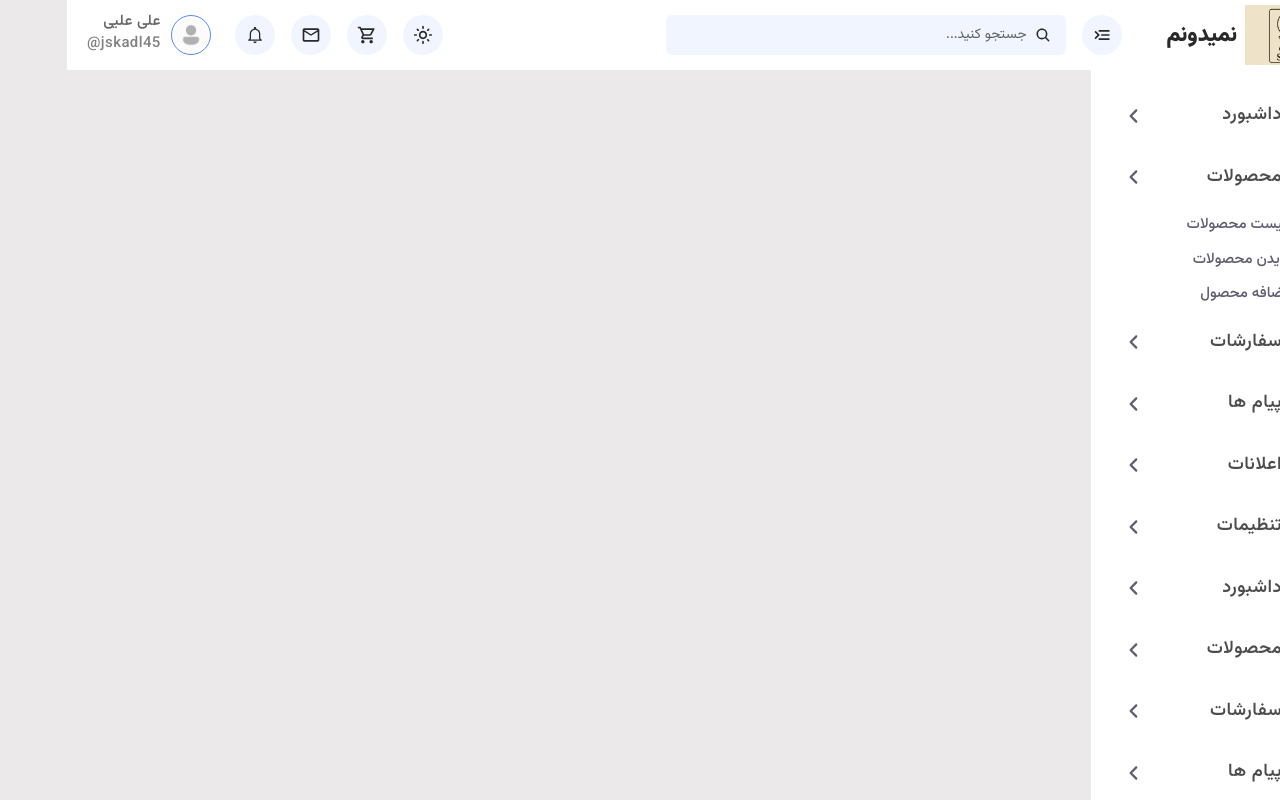
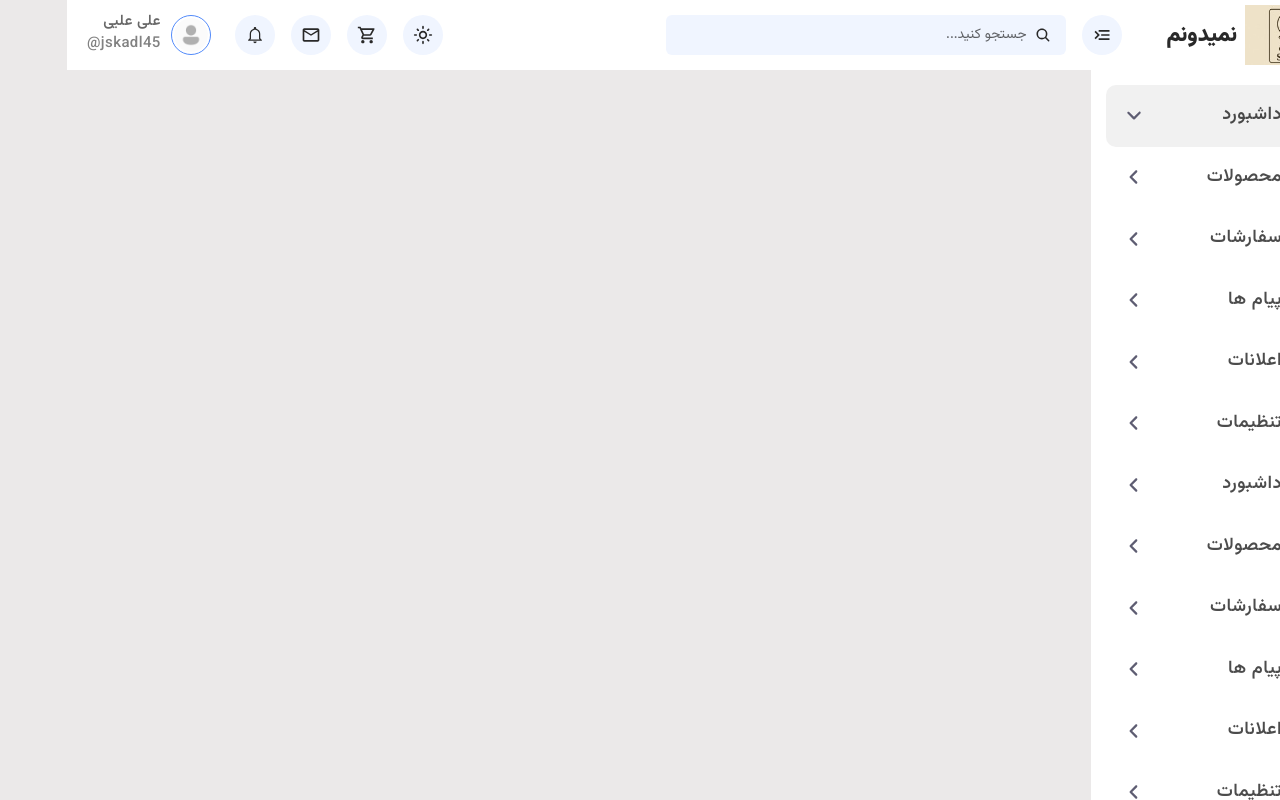
Before and after one commit to nima256/react-ecommerce, a React (Create React App) app in the folder admin/: page / in a window 1280 px wide. Built offline with nearby package versions, Linux system fonts and the light colour scheme.

Commit message:
Finishing Sidebar

```diff
--- a/admin/src/components/Sidebar/Sidebar.css
+++ b/admin/src/components/Sidebar/Sidebar.css
@@ -24,7 +24,7 @@
   color: rgba(0, 0, 0, 0.7) !important;
   justify-content: right;
   font-size: 18px;
-  border-radius: 0px !important;
+  border-radius: 10px !important;
   padding: 15px 15px !important;
   align-items: center;
   font-weight: 600 !important;
@@ -56,19 +56,26 @@
   justify-content: center;
   width: 25px;
   height: 25px;
+  transition: all 0.3s ease-in-out;
 }
 
 .sidebar ul li button:hover {
   background: #f1f1f1;
 }
 
-.sidebar ul li button.act {
+.sidebar ul li button.active {
   background: #f1f1f1;
+}
+
+.sidebar ul li button.active .arrow {
+  transform: rotate(-90deg);
 }
 
 .sidebar ul .submenu {
   padding: 0px 45px !important;
   position: relative;
+  transition: all 0.3s ease-in-out;
+  height: 0px;
 }
 
 .sidebar ul .submenu::before {
@@ -102,3 +109,78 @@ a {
 .sidebar ul .submenu li a:hover {
   color: #0858f7 !important;
 }
+
+.sidebar ul .submenuWrapper {
+  transition: all 0.3s ease-in-out;
+  overflow: hidden;
+}
+
+.sidebar ul .submenuWrapper.colapsed {
+  height: 0px !important;
+}
+
+.sidebar ul .submenuWrapper.colapsed .submenu {
+  opacity: 0 !important;
+}
+
+.sidebar ul .submenuWrapper.colapse {
+  height: auto !important;
+  overflow: inherit;
+}
+
+.sidebar ul .submenuWrapper.colapse .submenu {
+  opacity: 1 !important;
+  height: auto;
+}
+
+.logoutWrapper {
+  padding: 0px 25px;
+}
+
+.logoutWrapper .logoutBox {
+  width: 100%;
+  height: 100px;
+  padding: 25px;
+  background: #bcd2fd;
+  border-radius: 10px;
+  margin-bottom: 20px;
+  display: flex;
+  align-items: center;
+  justify-content: center;
+  position: relative;
+  overflow: hidden;
+}
+
+.logoutWrapper .logoutBox::before {
+  content: "";
+  width: 70px;
+  height: 70px;
+  background: #0858f7;
+  border-radius: 100%;
+  position: absolute;
+  top: -20px;
+  left: -30px;
+  opacity: 0.5;
+}
+
+.logoutWrapper .logoutBox::after {
+  content: "";
+  width: 40px;
+  height: 40px;
+  background: #0858f7;
+  border-radius: 100%;
+  position: absolute;
+  top: 20px;
+  right: 20px;
+  opacity: 0.5;
+}
+
+.logoutWrapper .logoutBox button {
+  font-size: 14px !important;
+  font-weight: 600 !important;
+}
+
+.logoutWrapper .logoutBox button svg {
+  margin-left: 5px;
+  font-size: 18px;
+}
--- a/admin/src/components/Sidebar/Sidebar.js
+++ b/admin/src/components/Sidebar/Sidebar.js
@@ -7,18 +7,146 @@ import { IoCartOutline } from "react-icons/io5";
 import { MdOutlineMessage } from "react-icons/md";
 import { IoMdNotificationsOutline } from "react-icons/io";
 import { IoSettingsOutline } from "react-icons/io5";
+import { IoLogOutOutline } from "react-icons/io5";
 
 import { Button } from "@mui/material";
 import { Link } from "react-router-dom";
+import { useState } from "react";
 
 function Sidebar() {
+  const [activeTab, setActiveTab] = useState(0);
+  const [isToggleSubmenu, setIsToggleSubmenu] = useState(false);
+
+  const isOpenSubmenu = (index) => {
+    setActiveTab(index);
+    setIsToggleSubmenu(!isToggleSubmenu);
+  };
+
   return (
     <>
       <div className="sidebar">
         <ul>
           <li>
             <Link to={"/"}>
-              <Button className="w-100">
+              <Button
+                className={`w-100 ${activeTab === 0 ? "active" : ""}`}
+                onClick={() => isOpenSubmenu(0)}
+              >
+                <span className="icon">
+                  <MdOutlineDashboard />
+                </span>
+                داشبورد
+                <span className="arrow">
+                  <FaAngleLeft />
+                </span>
+              </Button>
+            </Link>
+          </li>
+          <li>
+            <Button
+              className={`w-100 ${
+                activeTab === 1 && isToggleSubmenu === true ? "active" : ""
+              }`}
+              onClick={() => isOpenSubmenu(1)}
+            >
+              <span className="icon">
+                <AiOutlineProduct />
+              </span>
+              محصولات
+              <span className="arrow">
+                <FaAngleLeft />
+              </span>
+            </Button>
+            <div
+              className={`submenuWrapper ${
+                activeTab === 1 && isToggleSubmenu === true
+                  ? "colapse"
+                  : "colapsed"
+              }`}
+            >
+              <ul className="submenu">
+                <li>
+                  <Link to={"#"}>لیست محصولات</Link>
+                </li>
+                <li>
+                  <Link to={"#"}>دیدن محصولات</Link>
+                </li>
+                <li>
+                  <Link to={"#"}>اضافه محصول</Link>
+                </li>
+              </ul>
+            </div>
+          </li>
+          <li>
+            <Link to={"/"}>
+              <Button
+                className={`w-100 ${activeTab === 2 ? "active" : ""}`}
+                onClick={() => isOpenSubmenu(2)}
+              >
+                <span className="icon">
+                  <IoCartOutline />
+                </span>
+                سفارشات
+                <span className="arrow">
+                  <FaAngleLeft />
+                </span>
+              </Button>
+            </Link>
+          </li>
+          <li>
+            <Link to={"/"}>
+              <Button
+                className={`w-100 ${activeTab === 3 ? "active" : ""}`}
+                onClick={() => isOpenSubmenu(3)}
+              >
+                <span className="icon">
+                  <MdOutlineMessage />
+                </span>
+                پیام ها
+                <span className="arrow">
+                  <FaAngleLeft />
+                </span>
+              </Button>
+            </Link>
+          </li>
+          <li>
+            <Link to={"/"}>
+              <Button
+                className={`w-100 ${activeTab === 4 ? "active" : ""}`}
+                onClick={() => isOpenSubmenu(4)}
+              >
+                <span className="icon">
+                  <IoMdNotificationsOutline />
+                </span>
+                اعلانات
+                <span className="arrow">
+                  <FaAngleLeft />
+                </span>
+              </Button>
+            </Link>
+          </li>
+          <li>
+            <Link to={"/"}>
+              <Button
+                className={`w-100 ${activeTab === 5 ? "active" : ""}`}
+                onClick={() => isOpenSubmenu(5)}
+              >
+                <span className="icon">
+                  <IoSettingsOutline />
+                </span>
+                تنظیمات
+                <span className="arrow">
+                  <FaAngleLeft />
+                </span>
+              </Button>
+            </Link>
+          </li>
+          <li>
+            <Link to={"/"}>
+              <Button
+                className={`w-100 ${activeTab === 6 ? "active" : ""}`}
+                onClick={() => isOpenSubmenu(6)}
+              >
                 <span className="icon">
                   <MdOutlineDashboard />
                 </span>
@@ -31,7 +159,10 @@ function Sidebar() {
           </li>
           <li>
             <Link to={"/"}>
-              <Button className="w-100">
+              <Button
+                className={`w-100 ${activeTab === 7 ? "active" : ""}`}
+                onClick={() => isOpenSubmenu(7)}
+              >
                 <span className="icon">
                   <AiOutlineProduct />
                 </span>
@@ -40,22 +171,14 @@ function Sidebar() {
                   <FaAngleLeft />
                 </span>
               </Button>
-              <ul className="submenu">
-                <li>
-                  <Link to={"#"}>لیست محصولات</Link>
-                </li>
-                <li>
-                  <Link to={"#"}>دیدن محصولات</Link>
-                </li>
-                <li>
-                  <Link to={"#"}>اضافه محصول</Link>
-                </li>
-              </ul>
             </Link>
           </li>
           <li>
             <Link to={"/"}>
-              <Button className="w-100">
+              <Button
+                className={`w-100 ${activeTab === 8 ? "active" : ""}`}
+                onClick={() => isOpenSubmenu(8)}
+              >
                 <span className="icon">
                   <IoCartOutline />
                 </span>
@@ -68,7 +191,10 @@ function Sidebar() {
           </li>
           <li>
             <Link to={"/"}>
-              <Button className="w-100">
+              <Button
+                className={`w-100 ${activeTab === 9 ? "active" : ""}`}
+                onClick={() => isOpenSubmenu(9)}
+              >
                 <span className="icon">
                   <MdOutlineMessage />
                 </span>
@@ -81,7 +207,10 @@ function Sidebar() {
           </li>
           <li>
             <Link to={"/"}>
-              <Button className="w-100">
+              <Button
+                className={`w-100 ${activeTab === 10 ? "active" : ""}`}
+                onClick={() => isOpenSubmenu(10)}
+              >
                 <span className="icon">
                   <IoMdNotificationsOutline />
                 </span>
@@ -94,7 +223,10 @@ function Sidebar() {
           </li>
           <li>
             <Link to={"/"}>
-              <Button className="w-100">
+              <Button
+                className={`w-100 ${activeTab === 11 ? "active" : ""}`}
+                onClick={() => isOpenSubmenu(11)}
+              >
                 <span className="icon">
                   <IoSettingsOutline />
                 </span>
@@ -107,7 +239,10 @@ function Sidebar() {
           </li>
           <li>
             <Link to={"/"}>
-              <Button className="w-100">
+              <Button
+                className={`w-100 ${activeTab === 12 ? "active" : ""}`}
+                onClick={() => isOpenSubmenu(12)}
+              >
                 <span className="icon">
                   <MdOutlineDashboard />
                 </span>
@@ -118,150 +253,18 @@ function Sidebar() {
               </Button>
             </Link>
           </li>
-          <li>
-            <Link to={"/"}>
-              <Button className="w-100">
-                <span className="icon">
-                  <AiOutlineProduct />
-                </span>
-                محصولات
-                <span className="arrow">
-                  <FaAngleLeft />
-                </span>
-              </Button>
-            </Link>
-          </li>
-          <li>
-            <Link to={"/"}>
-              <Button className="w-100">
-                <span className="icon">
-                  <IoCartOutline />
-                </span>
-                سفارشات
-                <span className="arrow">
-                  <FaAngleLeft />
-                </span>
-              </Button>
-            </Link>
-          </li>
-          <li>
-            <Link to={"/"}>
-              <Button className="w-100">
-                <span className="icon">
-                  <MdOutlineMessage />
-                </span>
-                پیام ها
-                <span className="arrow">
-                  <FaAngleLeft />
-                </span>
-              </Button>
-            </Link>
-          </li>
-          <li>
-            <Link to={"/"}>
-              <Button className="w-100">
-                <span className="icon">
-                  <IoMdNotificationsOutline />
-                </span>
-                اعلانات
-                <span className="arrow">
-                  <FaAngleLeft />
-                </span>
-              </Button>
-            </Link>
-          </li>
-          <li>
-            <Link to={"/"}>
-              <Button className="w-100">
-                <span className="icon">
-                  <IoSettingsOutline />
-                </span>
-                تنظیمات
-                <span className="arrow">
-                  <FaAngleLeft />
-                </span>
-              </Button>
-            </Link>
-          </li>
-          <li>
-            <Link to={"/"}>
-              <Button className="w-100">
-                <span className="icon">
-                  <MdOutlineDashboard />
-                </span>
-                داشبورد
-                <span className="arrow">
-                  <FaAngleLeft />
-                </span>
-              </Button>
-            </Link>
-          </li>
-          <li>
-            <Link to={"/"}>
-              <Button className="w-100">
-                <span className="icon">
-                  <AiOutlineProduct />
-                </span>
-                محصولات
-                <span className="arrow">
-                  <FaAngleLeft />
-                </span>
-              </Button>
-            </Link>
-          </li>
-          <li>
-            <Link to={"/"}>
-              <Button className="w-100">
-                <span className="icon">
-                  <IoCartOutline />
-                </span>
-                سفارشات
-                <span className="arrow">
-                  <FaAngleLeft />
-                </span>
-              </Button>
-            </Link>
-          </li>
-          <li>
-            <Link to={"/"}>
-              <Button className="w-100">
-                <span className="icon">
-                  <MdOutlineMessage />
-                </span>
-                پیام ها
-                <span className="arrow">
-                  <FaAngleLeft />
-                </span>
-              </Button>
-            </Link>
-          </li>
-          <li>
-            <Link to={"/"}>
-              <Button className="w-100">
-                <span className="icon">
-                  <IoMdNotificationsOutline />
-                </span>
-                اعلانات
-                <span className="arrow">
-                  <FaAngleLeft />
-                </span>
-              </Button>
-            </Link>
-          </li>
-          <li>
-            <Link to={"/"}>
-              <Button className="w-100">
-                <span className="icon">
-                  <IoSettingsOutline />
-                </span>
-                تنظیمات
-                <span className="arrow">
-                  <FaAngleLeft />
-                </span>
-              </Button>
-            </Link>
-          </li>
         </ul>
+
+        <br />
+
+        <div className="logoutWrapper">
+          <div className="logoutBox">
+            <Button variant="contained">
+              <IoLogOutOutline />
+              خروج
+            </Button>
+          </div>
+        </div>
       </div>
     </>
   );
```
